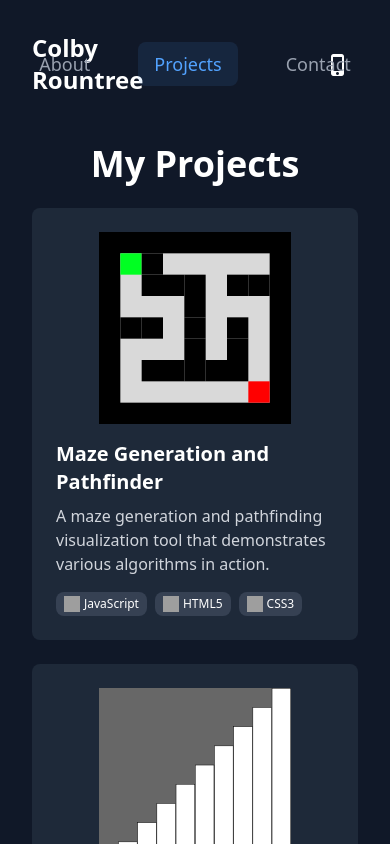
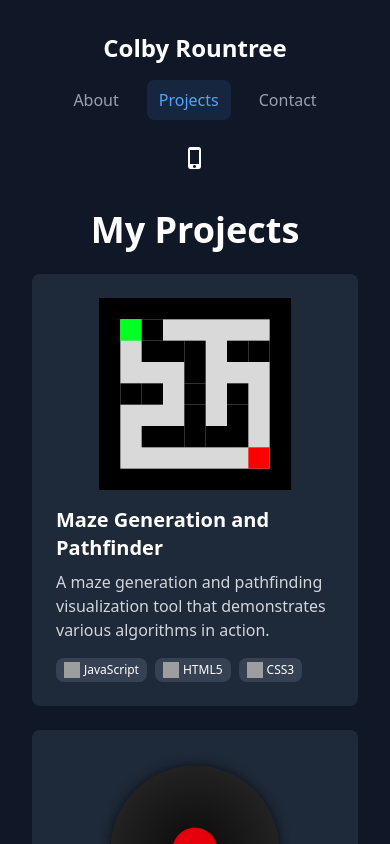
Before and after one commit to csrountree0/Colby-Rountree-Portfolio, a React (Vite) app: page / in a window 390 px wide. Both pictures are taken after a click on the button "here". Shown: the top 844 px of the page. Built offline with nearby package versions, Linux system fonts and the light colour scheme; grey boxes are pictures that could not be loaded.

Commit message:
added vScrobbler to projects, fixed traditional layout for mobile view.

```diff
--- a/src/App.css
+++ b/src/App.css
@@ -23,6 +23,6 @@
     95% { transform: rotate(2deg); }
     100% { transform: rotate(-1deg); }
 }
-.hover-ring:hover {
+.hover-ring {
     animation: ring 1s ease-in-out;
 }
--- a/src/App.jsx
+++ b/src/App.jsx
@@ -37,7 +37,8 @@ function App() {
     return (
         <div className="select-none bg-gray-800 flex flex-col items-center justify-center min-h-screen p-4">
             <div className="text-white text-2xl font-bold animate-fade-in">Hello,</div>
-            <div className="text-white text-2xl mb-5 animate-fade-in-delayed">Welcome to my portfolio.</div>
+            <div className="text-white text-2xl animate-fade-in-delayed">Welcome to my portfolio.</div>
+            <div className="text-white text-xs mb-5 animate-fade-in-delayed">(Work in progress)</div>
 
             {/* Phone View */}
             <div className="w-72 h-[600px] bg-black rounded-3xl overflow-hidden shadow-xl border-4 border-black-800 relative animate-fade-in-more-delayed">
@@ -90,6 +91,7 @@ function App() {
                                                 {folderName === "Projects" && (
                                                     <>
                                                         <AppIcon name="Pathfinder" color="bg-gray-400" image="/maze.svg" onClick={(e) => {e.stopPropagation(); window.open("https://csrountree0.github.io/Maze-Generation-and-Pathfinding/", "_blank");}}/>
+                                                        <AppIcon name ="vScrobbler" color="bg-white" image="/vScrobblerLogo.svg"   onClick={(e) => {e.stopPropagation(); window.open("https://csrountree0.github.io/vscrobbler/", "_blank");}}/>
                                                         <AppIcon name="Visual Sort" color="bg-black rotate-270" letter="sort" icon={true} onClick={(e) => {e.stopPropagation(); window.open("https://csrountree0.github.io/sort-visualizer/", "_blank");}}/>
                                                         <AppIcon name="More Details" color="bg-blue-400" letter="info" icon={true} onClick={(e) => {e.stopPropagation(); setIsTraditionalView(true);}}/>
                                                     </>
--- a/src/pages/ProjectDetail.jsx
+++ b/src/pages/ProjectDetail.jsx
@@ -19,6 +19,23 @@ const projects = {
         ],
         link: "https://csrountree0.github.io/Maze-Generation-and-Pathfinding/",
         github: "https://github.com/csrountree0/Maze-Generation-and-Pathfinding"
+    },
+
+    vScrobbler:{
+        title: "vScrobbler",
+        description: "A web application which allows users to scrobble their vinyl records.",
+        longDescription: "This project allows users to continue tracking their listening habits while enjoying physical formats such as vinyl records. It utilizes the Last.fm API to submit scrobbles to user accounts and the Discogs API to pull detailed album metadata for accurate scrobbling. A Cloudflare Worker is deployed to ensure the security of API keys and handle the process of user scrobbling requests.",
+        technologies: [
+            { name: "React", logo: "https://raw.githubusercontent.com/devicons/devicon/master/icons/react/react-original.svg" },
+            { name: "Cloudflare", logo: "https://raw.githubusercontent.com/devicons/devicon/master/icons/cloudflare/cloudflare-original.svg" },
+            { name: "HTML5", logo: "https://raw.githubusercontent.com/devicons/devicon/master/icons/html5/html5-original.svg" },
+            { name: "Tailwind", logo: "https://raw.githubusercontent.com/devicons/devicon/master/icons/tailwindcss/tailwindcss-original.svg" },
+         ],
+        images: [
+            { src: "/vScrobblerLogo.svg", alt: "vScrobLogo" }
+        ],
+        link: "https://csrountree0.github.io/vscrobbler/",
+        github: "https://github.com/csrountree0/vscrobbler"
     },
 
     sortvisualizer:{
@@ -53,6 +70,7 @@ const projects = {
         ],
         github: "https://github.com/csrountree0/Camera-Modifier"
     }
+
 };
 
 function ProjectDetail({ projectId, onBack }) {
--- a/src/pages/TraditionalPortfolio.jsx
+++ b/src/pages/TraditionalPortfolio.jsx
@@ -27,13 +27,13 @@ function TraditionalPortfolio({ onReturnToPhone, initialSection = 'about' }) {
     return (
         <div className="min-h-screen bg-gray-900 text-white p-8">
             {/* Header with Phone Icon */}
-            <div className="flex justify-between items-center mb-12">
-                <div className="w-1/3">
+            <div className="flex flex-col sm:flex-row justify-between items-center mb-8 sm:mb-12 gap-4 sm:gap-0">
+                <div className="w-full sm:w-1/3 text-center sm:text-left">
                     <h1 className="text-2xl font-bold select-none">Colby Rountree</h1>
                 </div>
-                <nav className="w-1/3 flex justify-center space-x-8 relative">
+                <nav className="w-full sm:w-1/3 flex justify-center space-x-4 sm:space-x-8 relative">
                     <button
-                        className={`text-lg px-4 py-2 rounded-lg transition-all duration-300 ${
+                        className={`text-base sm:text-lg px-3 sm:px-4 py-2 rounded-lg transition-all duration-300 ${
                             currentSection === 'about'
                                 ? 'text-blue-400 bg-blue-400/10'
                                 : 'text-gray-400 hover:text-white hover:bg-gray-700/50'
@@ -43,7 +43,7 @@ function TraditionalPortfolio({ onReturnToPhone, initialSection = 'about' }) {
                         About
                     </button>
                     <button
-                        className={`text-lg px-4 py-2 rounded-lg transition-all duration-300 ${
+                        className={`text-base sm:text-lg px-3 sm:px-4 py-2 rounded-lg transition-all duration-300 ${
                             currentSection === 'projects'
                                 ? 'text-blue-400 bg-blue-400/10'
                                 : 'text-gray-400 hover:text-white hover:bg-gray-700/50'
@@ -53,7 +53,7 @@ function TraditionalPortfolio({ onReturnToPhone, initialSection = 'about' }) {
                         Projects
                     </button>
                     <button
-                        className={`text-lg px-4 py-2 rounded-lg transition-all duration-300 ${
+                        className={`text-base sm:text-lg px-3 sm:px-4 py-2 rounded-lg transition-all duration-300 ${
                             currentSection === 'contact'
                                 ? 'text-blue-400 bg-blue-400/10'
                                 : 'text-gray-400 hover:text-white hover:bg-gray-700/50'
@@ -63,7 +63,7 @@ function TraditionalPortfolio({ onReturnToPhone, initialSection = 'about' }) {
                         Contact
                     </button>
                 </nav>
-                <div className="w-1/3 flex justify-end">
+                <div className="w-full sm:w-1/3 flex justify-center sm:justify-end">
                     <button
                         onClick={onReturnToPhone}
                         className="p-2 rounded-full hover:bg-gray-800 transition-colors"
```
Also changed, not shown: public/vScrobblerLogo.svg (added).
